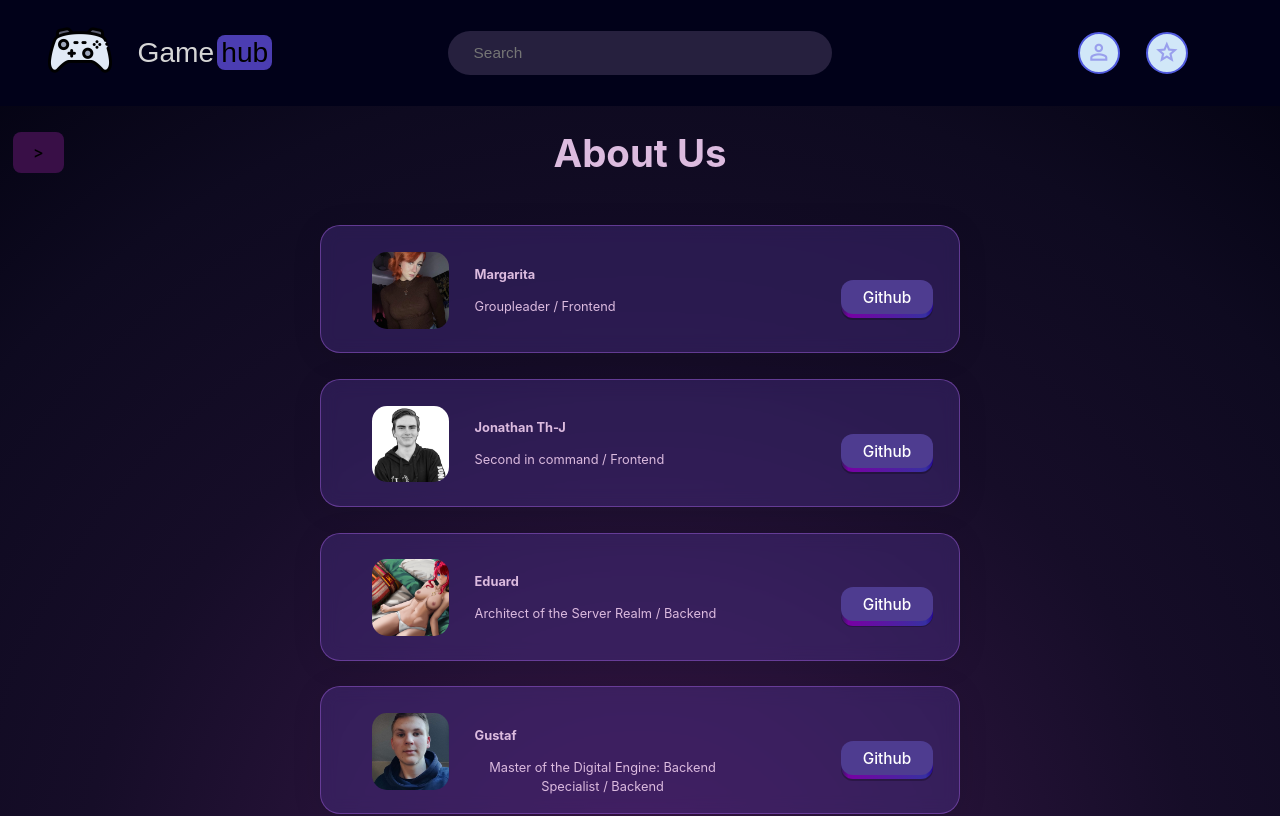
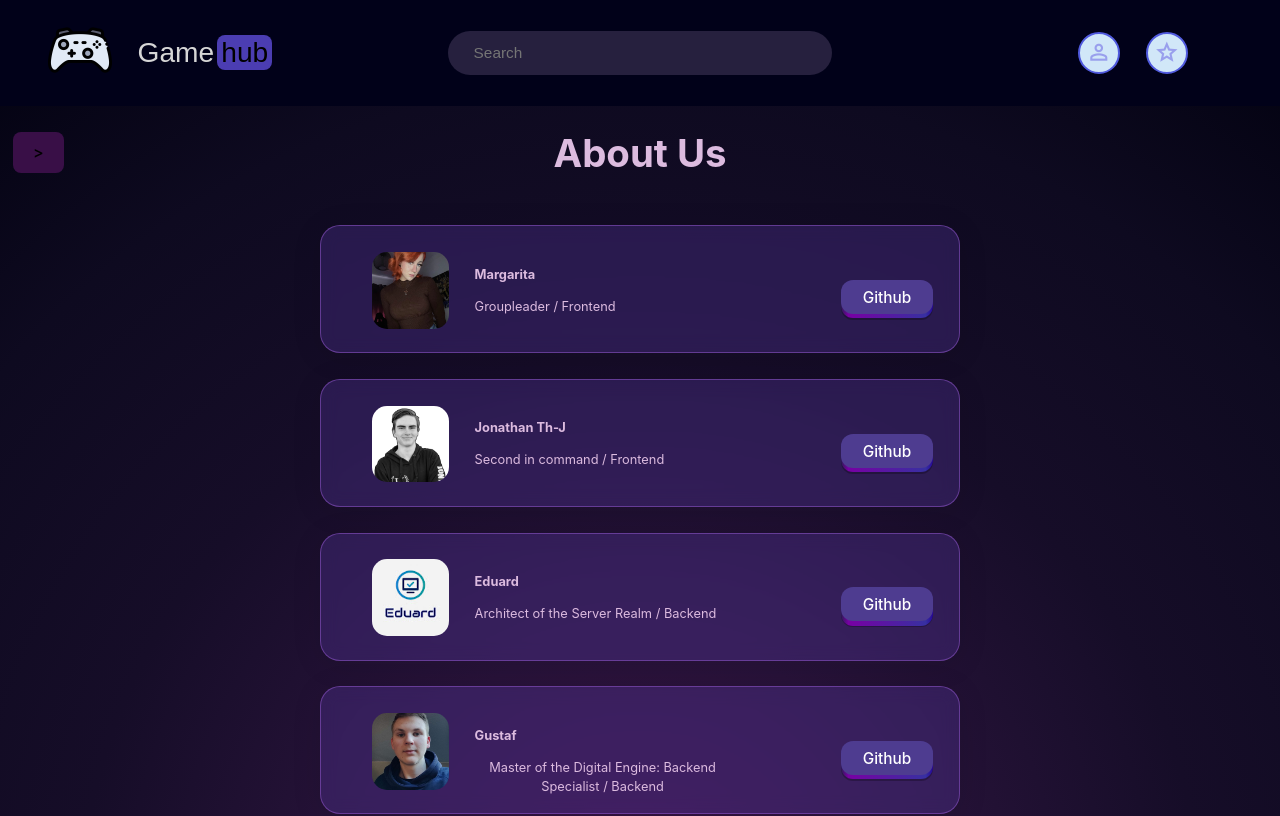
Before and after one commit to Eduard4002/steam-API-project, a React (Vite) app: page /about in a window 1280 px wide. Shown: the top 816 px of the page. Built offline with nearby package versions, Linux system fonts and the light colour scheme.

Commit message:
Changed Eduard image in about us

```diff
--- a/src/About.jsx
+++ b/src/About.jsx
@@ -1,19 +1,16 @@
 import "../src/assets/css/about.css";
 import margo from "./assets/img/margo.jpg";
 import jonte from "./assets/img/jonte.jpg";
-import eduard from "./assets/img/eduard.jpg";
 import gustaf from "./assets/img/gustaf.jpg";
-
+import eduardLogo from "./assets/img/eduardLogo.jpg";
 function About() {
   return (
     <>
-    <div className="topper"> </div>
+      <div className="topper"> </div>
       <h1 className="About">About Us</h1>
 
       <div className="main">
-
         <div className="aboutGrid">
-
           <div className="lables">
             <div className="InfoCont">
               <img src={margo} alt="Picture of Margo" />
@@ -66,7 +63,7 @@ function About() {
             </div>
 
             <div className="InfoCont">
-              <img src={eduard} alt="Picture of Eduard" />
+              <img src={eduardLogo} alt="Picture of Eduard" />
 
               <div className="infoTextCont">
                 <h3 className="names">Eduard</h3>
--- a/src/assets/components/Filter.jsx
+++ b/src/assets/components/Filter.jsx
@@ -38,11 +38,9 @@ function Filter({ initialData, onFilteredData }) {
     "demo",
   ]);
   useEffect(() => {
-    console.log("Setting filter from localstorage");
     const cachedFilter = localStorage.getItem("Filter");
     if (cachedFilter) {
       const filter = JSON.parse(cachedFilter);
-      console.log(filter);
       setSortBy(filter[0].sortBy);
       setSelectedTypes(filter[0].selectedTypes);
       setMinPrice(filter[0].minPrice);
@@ -93,7 +91,6 @@ function Filter({ initialData, onFilteredData }) {
   const [openFilter, setOpenFilter] = useState(false);
 
   const changeFilterState = () => {
-    console.log("Clicked...");
     setOpenFilter(!openFilter);
   };
   if (isLoading) return;
```
Also changed, not shown: src/App.jsx (+5 -9 lines), src/assets/img/eduard.jpg (deleted), src/assets/img/eduardLogo.jpg (added).
